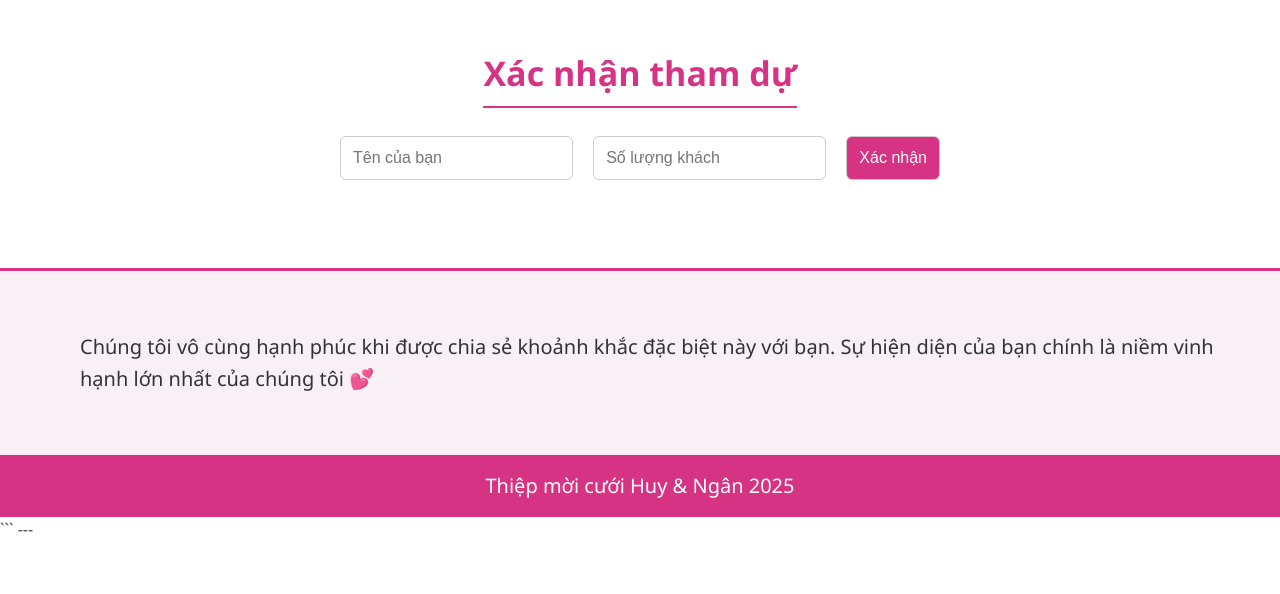
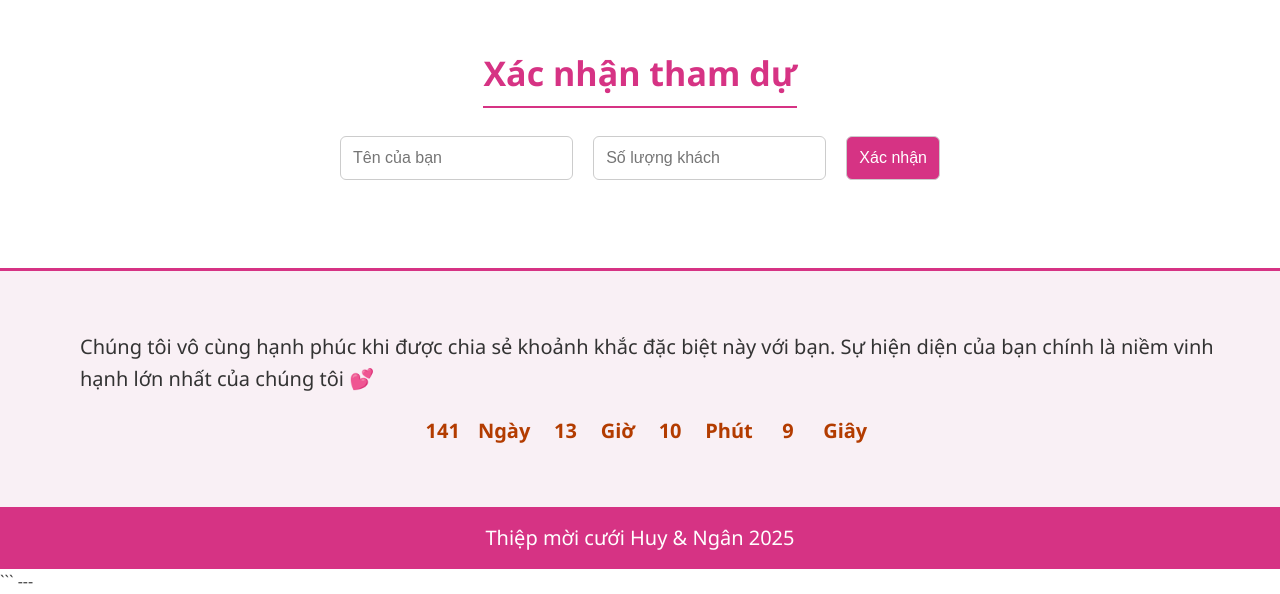
Before and after one commit to phamtanhuy1110-cmd/thiep-cuoi-huy-tngan, a plain HTML site: page index.html in a window 1280 px wide. Shown: the part 4974-5568 px from the top of the page. Before the commit the page ends 5516 px from the top, so only its background shows below. Drawn offline with Linux system fonts and the light colour scheme.

Commit message:
Update index.html

```diff
--- a/index.html
+++ b/index.html
@@ -265,6 +265,52 @@
   <div class="thanks">
     <p style="padding-left: 60px;">Chúng tôi vô cùng hạnh phúc khi được chia sẻ khoảnh khắc đặc biệt này với bạn.
     Sự hiện diện của bạn chính là niềm vinh hạnh lớn nhất của chúng tôi 💕</p>
+    <!-- Countdown Timer -->
+<div id="countdown">
+  <span id="days">0</span> Ngày
+  <span id="hours">0</span> Giờ
+  <span id="minutes">0</span> Phút
+  <span id="seconds">0</span> Giây
+</div>
+
+<style>
+  #countdown {
+    font-size: 20px;
+    font-weight: bold;
+    color: #b33c00;
+    text-align: center;
+    margin: 20px 0;
+  }
+  #countdown span {
+    display: inline-block;
+    min-width: 60px;
+  }
+</style>
+
+<script>
+  // Chỉnh ngày cưới ở đây
+  const weddingDate = new Date("Dec 20, 2025 18:00:00").getTime();
+
+  setInterval(function() {
+    const now = new Date().getTime();
+    const distance = weddingDate - now;
+
+    const days = Math.floor(distance / (1000 * 60 * 60 * 24));
+    const hours = Math.floor((distance % (1000 * 60 * 60 * 24)) / (1000 * 60 * 60));
+    const minutes = Math.floor((distance % (1000 * 60 * 60)) / (1000 * 60));
+    const seconds = Math.floor((distance % (1000 * 60)) / 1000);
+
+    document.getElementById("days").innerText = days;
+    document.getElementById("hours").innerText = hours;
+    document.getElementById("minutes").innerText = minutes;
+    document.getElementById("seconds").innerText = seconds;
+
+    if (distance < 0) {
+      document.getElementById("countdown").innerHTML = "Chúc Mừng Ngày Trọng Đại 🎉";
+    }
+  }, 1000);
+</script>
+
   </div>
 
   <footer style="font-size: 20px;">
```
